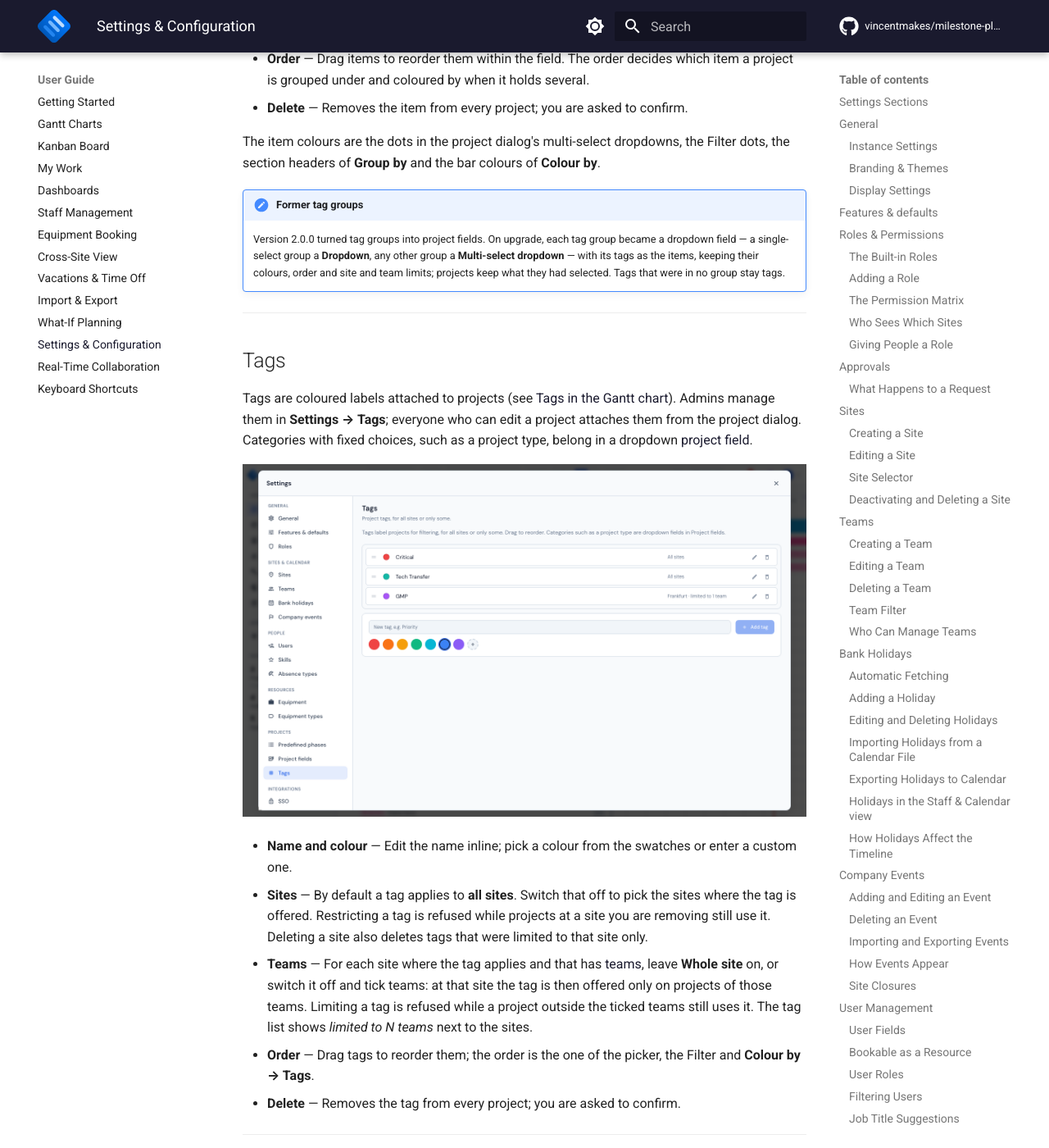
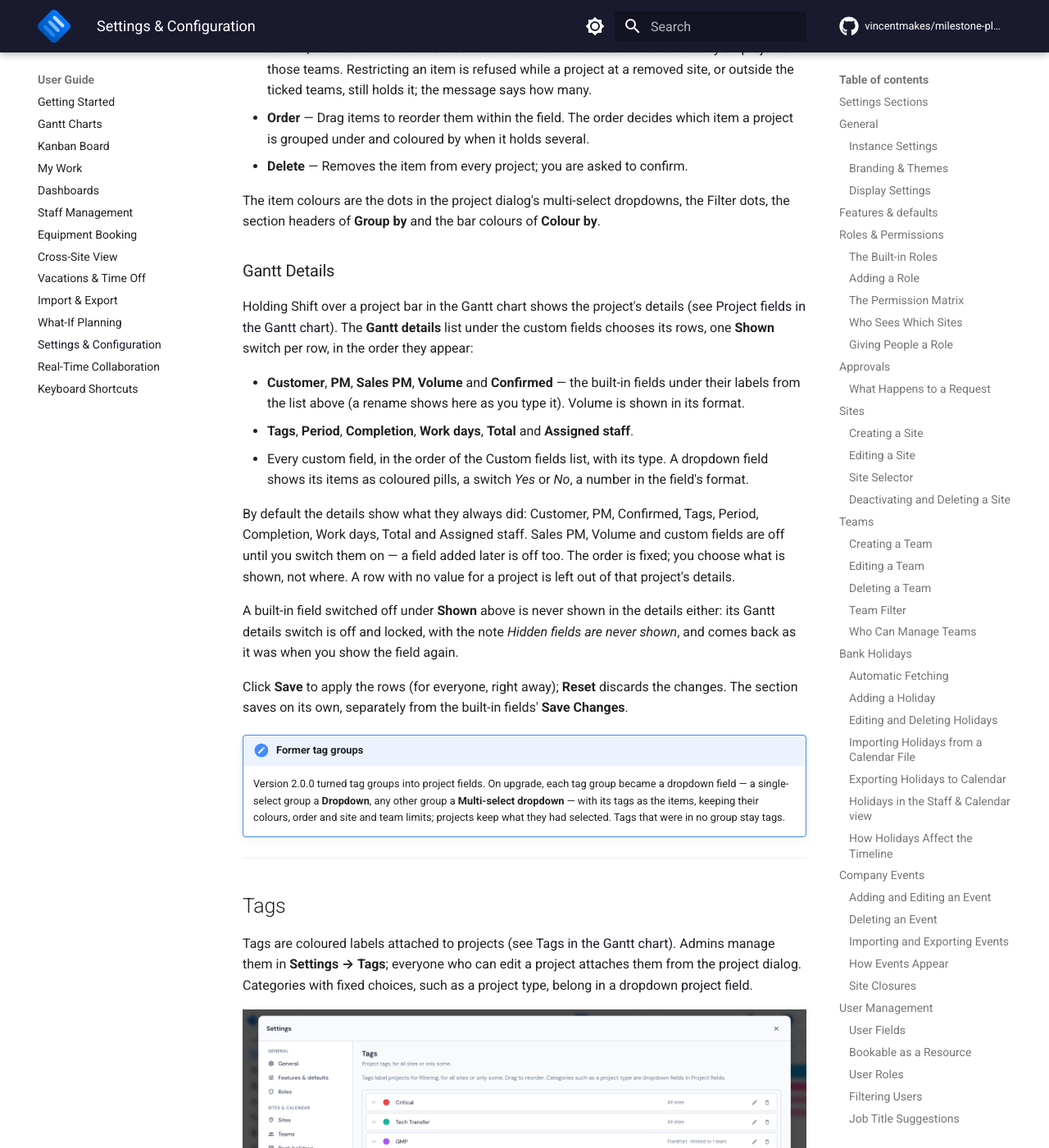
Before and after one commit to vincentmakes/milestone-planner, an MkDocs documentation site: the page built from docs/user-guide/settings.md, in a window 1280 px wide and 1400 px high, scrolled down 34470 px. Shown: the whole window at 82% size. Built offline with MkDocs 1.6.1 and Material for MkDocs 9.7.7, drawn with Linux system fonts in a browser that asks for light colours; comment, search, counter and statistics services are not loaded; some of the changed text lies outside the part shown.

Commit message:
Document the Gantt details rows
User guide: the Gantt details subsection of Settings -> Project fields, the
Shift-hover paragraph of the Gantt chart page and the shortcut row now name
projects. Developer reference: the project_tooltip_rows key, the
project_fields.manage keys of PUT /settings/{key} and the new helpers.
CHANGELOG lines in 2.3.0, and a learning on the shown-list, the render-time
gating, the measured clamp and the panel test traps.

Co-Authored-By: Claude Opus 5.5 <noreply@anthropic.com>

```diff
--- a/docs/user-guide/settings.md
+++ b/docs/user-guide/settings.md
@@ -24,7 +24,7 @@ All administration happens in one **Settings** window. Open it from the **Settin
 | Resources | Equipment | Lab equipment on one or more sites — see [Equipment Booking](equipment-booking.md#managing-equipment) | Admin, Superuser |
 | | [Equipment types](#equipment-types) | Equipment categories | Admin, Superuser |
 | Projects | [Predefined phases](#predefined-phases) | Phase templates for new projects | Admin, Superuser |
-| | [Project fields](#project-fields) | The built-in project fields' labels, and your own dropdown, text, number and switch fields | Admin |
+| | [Project fields](#project-fields) | The built-in project fields' labels, your own dropdown, text, number and switch fields, and the rows of the Gantt's Shift-hover details | Admin |
 | | [Tags](#tags) | Project tags and the sites they apply to | Admin |
 | Integrations | SSO | Microsoft Entra single sign-on for this workspace, with a Test configuration button for the entered values and a typed confirmation before a change to live sign-in settings — see [Organization & SSO](../admin-guide/organizations-sso.md#configuring-sso-in-milestone) | Admin |
 
@@ -682,7 +682,7 @@ In the **Equipment View**, use the type filter dropdown to show/hide equipment b
 
 ## Project Fields
 
-Project fields are what a project holds besides its name, dates, manager and teams (see [Project fields in the Gantt chart](gantt-charts.md#project-fields)). Open **Settings → Project fields** (Admins — the *Manage project fields* permission); everyone who can edit a project fills them in the project dialog.
+Project fields are what a project holds besides its name, dates, manager and teams (see [Project fields in the Gantt chart](gantt-charts.md#project-fields)). Open **Settings → Project fields** (Admins — the *Manage project fields* permission); everyone who can edit a project fills them in the project dialog. The page also chooses which of them the Gantt chart shows when you hold Shift over a project bar ([Gantt details](#gantt-details)).
 
 ![Settings → Project fields: the built-in fields with their labels and Shown switches, the Project type dropdown open on its items, the Area multi-select field and the add-field row under the list](../assets/screenshots/project-fields-settings.png){ loading=lazy }
 
@@ -727,6 +727,20 @@ Click the list icon (**Items**) of a dropdown or multi-select dropdown field (a
 - **Delete** — Removes the item from every project; you are asked to confirm.
 
 The item colours are the dots in the project dialog's multi-select dropdowns, the Filter dots, the section headers of **Group by** and the bar colours of **Colour by**.
+
+### Gantt Details
+
+Holding Shift over a project bar in the Gantt chart shows the project's details (see [Project fields in the Gantt chart](gantt-charts.md#project-fields)). The **Gantt details** list under the custom fields chooses its rows, one **Shown** switch per row, in the order they appear:
+
+- **Customer**, **PM**, **Sales PM**, **Volume** and **Confirmed** — the built-in fields under their labels from the list above (a rename shows here as you type it). Volume is shown in its format.
+- **Tags**, **Period**, **Completion**, **Work days**, **Total** and **Assigned staff**.
+- Every custom field, in the order of the Custom fields list, with its type. A dropdown field shows its items as coloured pills, a switch *Yes* or *No*, a number in the field's format.
+
+By default the details show what they always did: Customer, PM, Confirmed, Tags, Period, Completion, Work days, Total and Assigned staff. Sales PM, Volume and custom fields are off until you switch them on — a field added later is off too. The order is fixed; you choose what is shown, not where. A row with no value for a project is left out of that project's details.
+
+A built-in field switched off under **Shown** above is never shown in the details either: its Gantt details switch is off and locked, with the note *Hidden fields are never shown*, and comes back as it was when you show the field again.
+
+Click **Save** to apply the rows (for everyone, right away); **Reset** discards the changes. The section saves on its own, separately from the built-in fields' **Save Changes**.
 
 !!! note "Former tag groups"
     Version 2.0.0 turned tag groups into project fields. On upgrade, each tag group became a dropdown field — a single-select group a **Dropdown**, any other group a **Multi-select dropdown** — with its tags as the items, keeping their colours, order and site and team limits; projects keep what they had selected. Tags that were in no group stay tags.
```
Also changed, not shown: .trail/learnings/2026-10-30-gantt-details-shown-list-claude.md (added, +24 -0 lines), CHANGELOG.md (+2 -0 lines), docs/developer-guide/api-reference.md (+2 -1 lines), docs/developer-guide/frontend-architecture.md (+1 -1 lines), docs/developer-guide/routes.md (+3 -2 lines), docs/user-guide/gantt-charts.md (+2 -0 lines), docs/user-guide/keyboard-shortcuts.md (+1 -1 lines).
